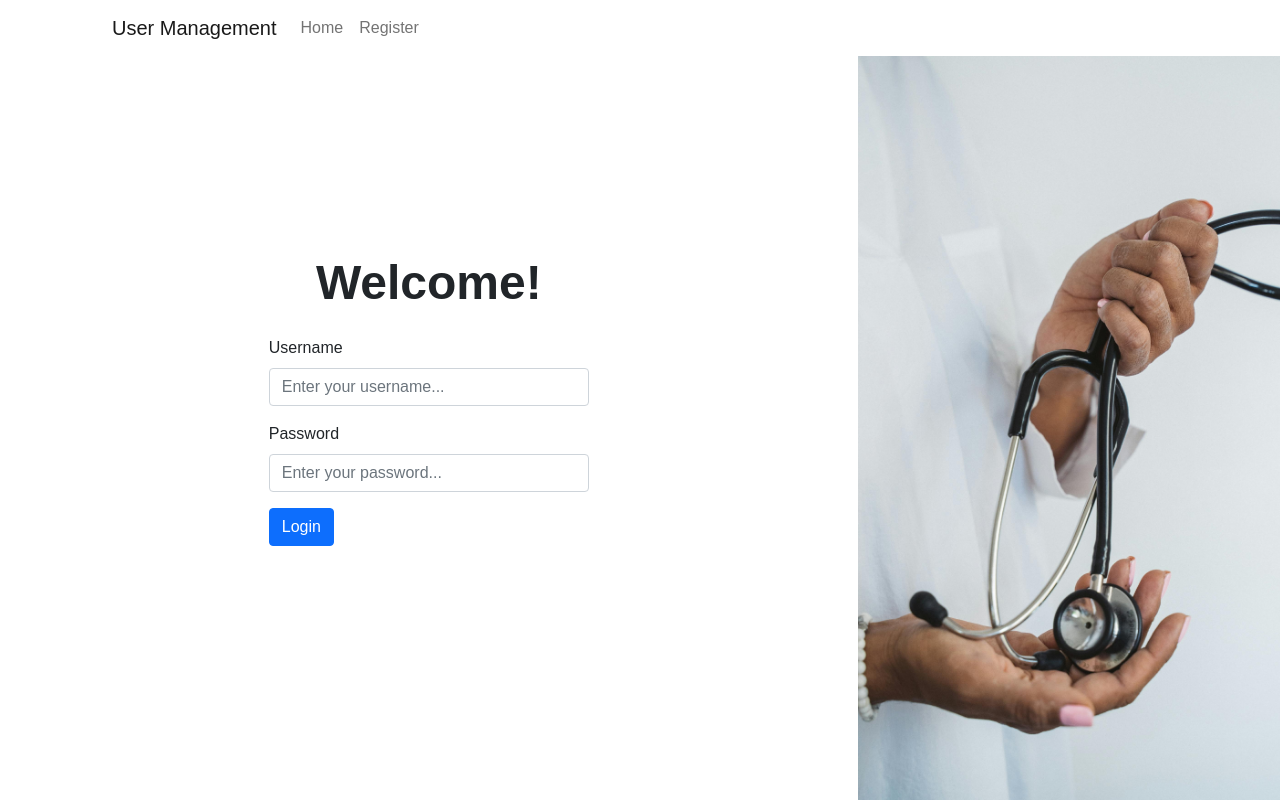
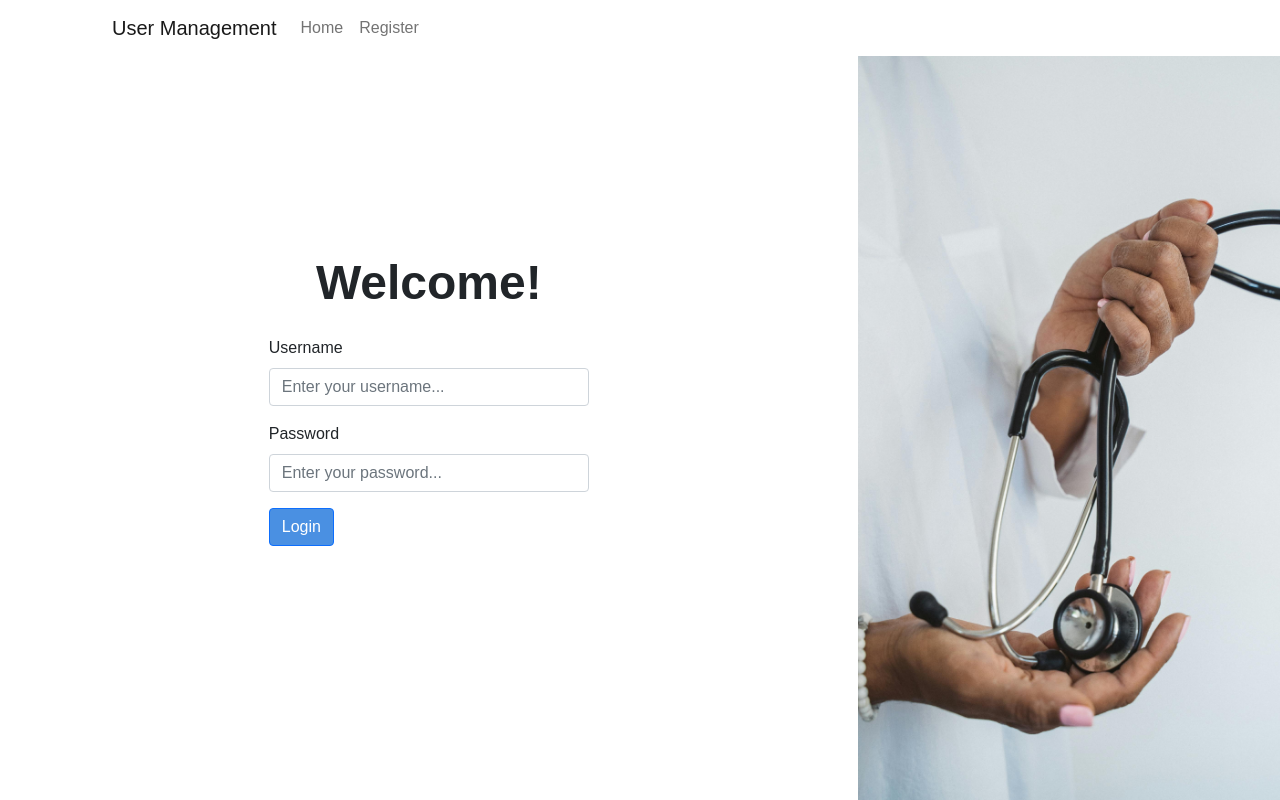
Before and after one commit to glenngx/INF2003-P2-Group15, a Flask app: page /login in a window 1280 px wide. Run offline with Flask 3, Linux system fonts and the light colour scheme.

Commit message:
added color variables

```diff
--- a/static/css/login.css
+++ b/static/css/login.css
@@ -4,7 +4,7 @@ body {
 }
 
 .navbar {
-    background-color: #FFFFFF !important;
+    background-color: var(--color-white) !important;
 }
 
 .container {
--- a/static/css/main.css
+++ b/static/css/main.css
@@ -2,6 +2,14 @@
     box-sizing: border-box;
     margin: 0;
     padding: 0;
+}
+
+:root{
+    --color-primary: #4A90E2;
+    --color-secondary: #F4F4F4;
+    --color-tertiary: #2C3E50;
+    --color-off-black: #343434;
+    --color-white: #FFFFFF;
 }
 
 body {
@@ -16,6 +24,8 @@ h1 {
     margin-bottom: 24px;
 }
 
+.btn-primary{background-color:var(--color-primary);}
+
 .navbar{
     padding-right: 100px;
     padding-left: 100px;
```
